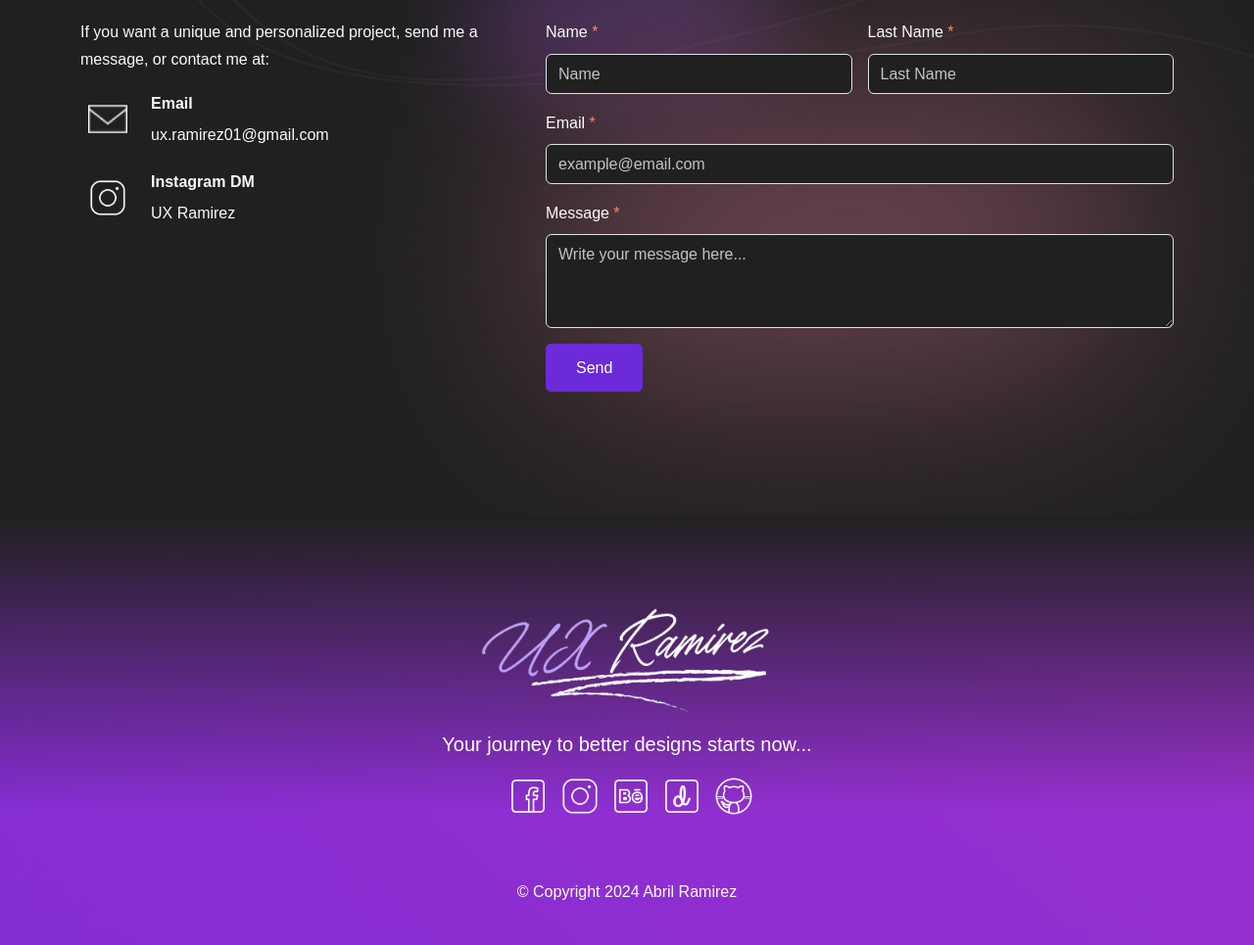
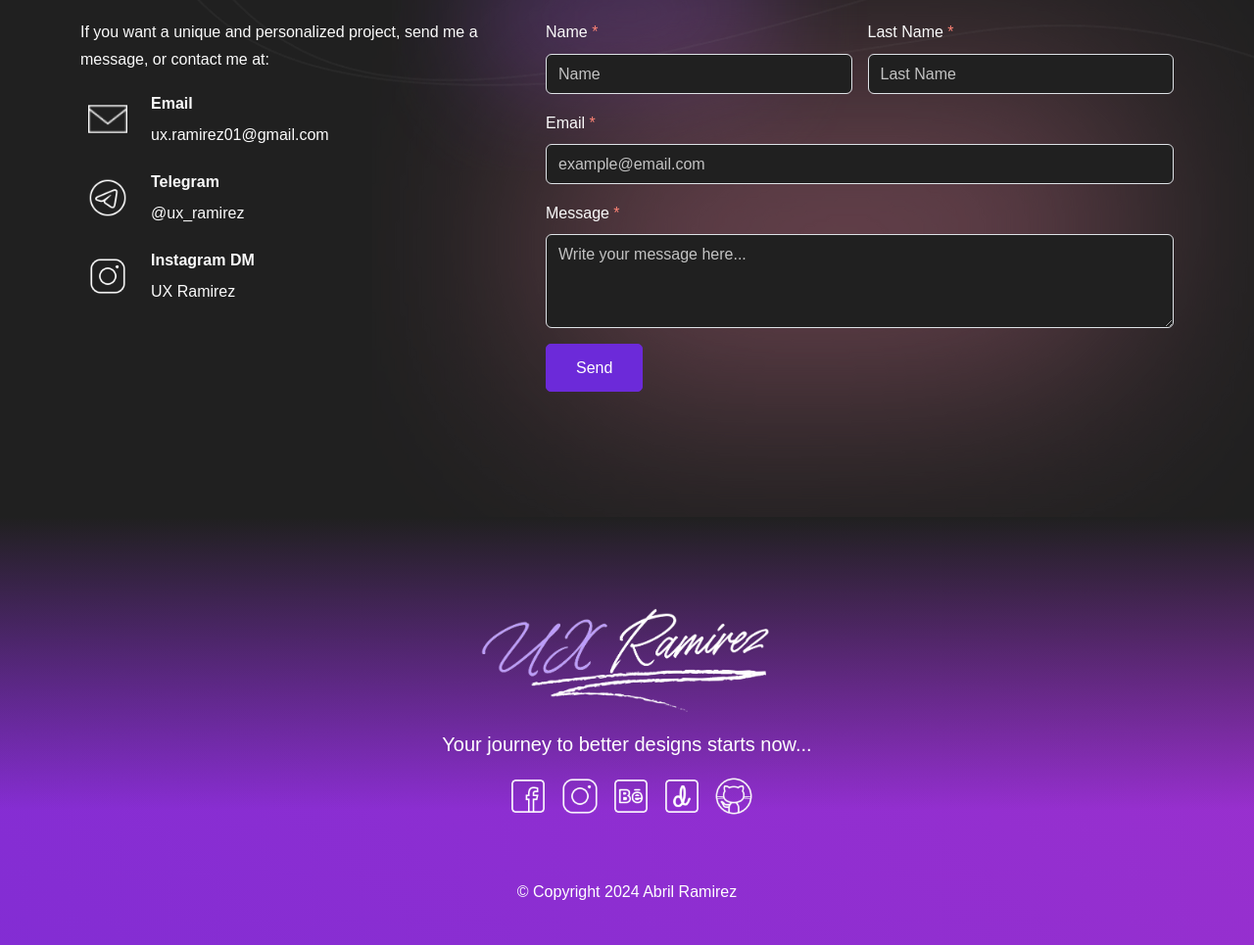
Before and after one commit to UX-Ramirez/UX-Ramirez-Website, a website: page index.html in a window 1280 px wide. Shown: the part 4319-5284 px from the top of the page at 98% size. Drawn offline with Linux system fonts and the light colour scheme; some packages are replaced by stand-ins of ours; a script that the page names is missing.

Commit message:
Telegram username added.

```diff
--- a/index.html
+++ b/index.html
@@ -353,6 +353,14 @@
                     </div>
                   </li>
                   <!-- List Item 1 -->
+                  <!-- List Item 2 -->
+                  <li class="d-flex align-items-center pb-3">
+                    <a href="t.me/ux_ramirez"> <img src="images/icons/telegramIcon.png" alt="Telegram" class="socialIcon me-4"></a>
+                    <div>
+                      <strong>Telegram</strong> <br>@ux_ramirez
+                    </div>
+                  </li>
+                  <!-- List Item 2 -->
                   <!-- List Item 3 -->
                   <li class="d-flex align-items-center pb-3">
                     <a href="https://instagram.com/ux_ramirez/"> <img src="images/icons/instagramIcon.png" alt="Instagram" class="socialIcon me-4"></a>
```
Also changed, not shown: images/icons/telegramIcon.png (added).
